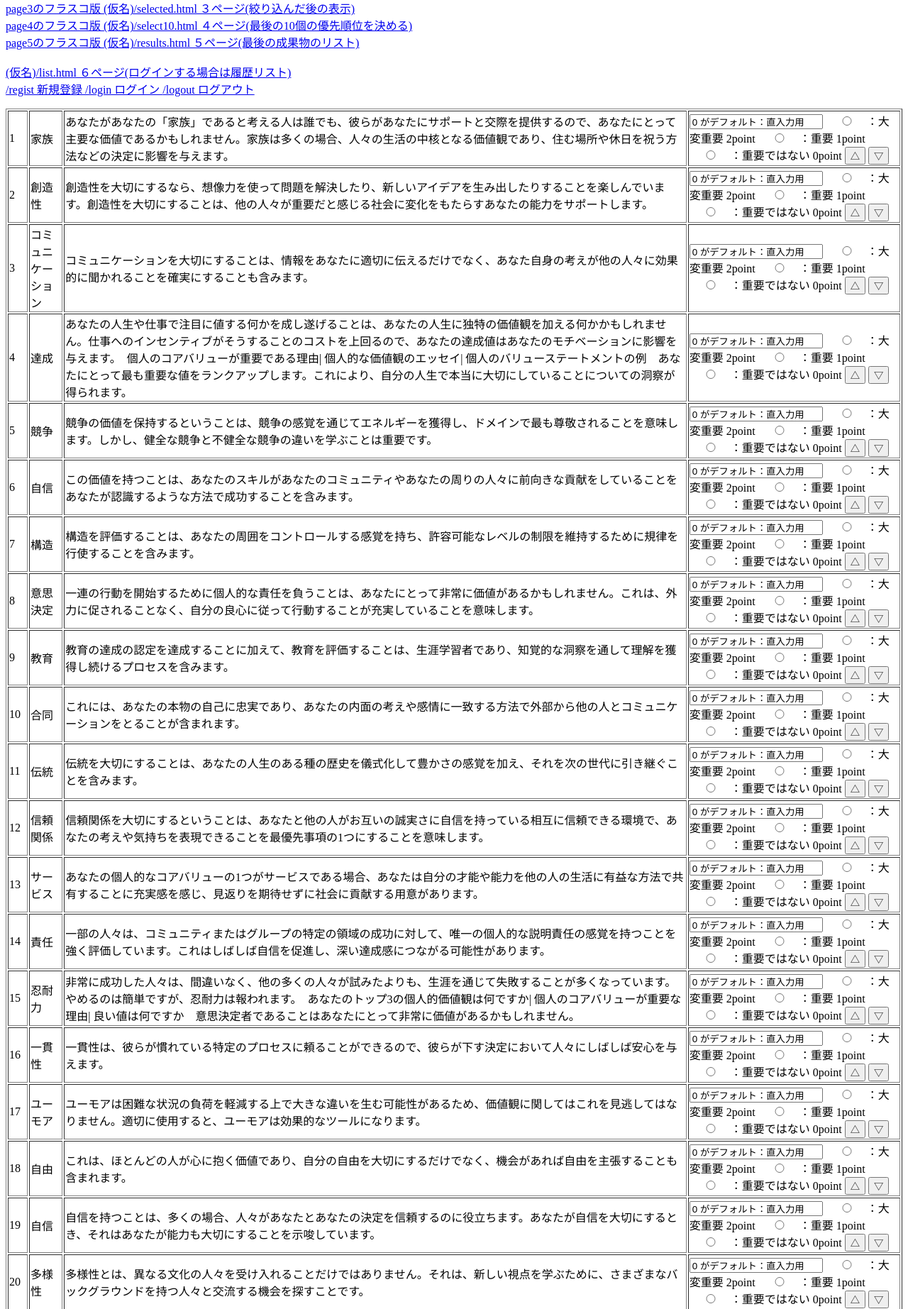
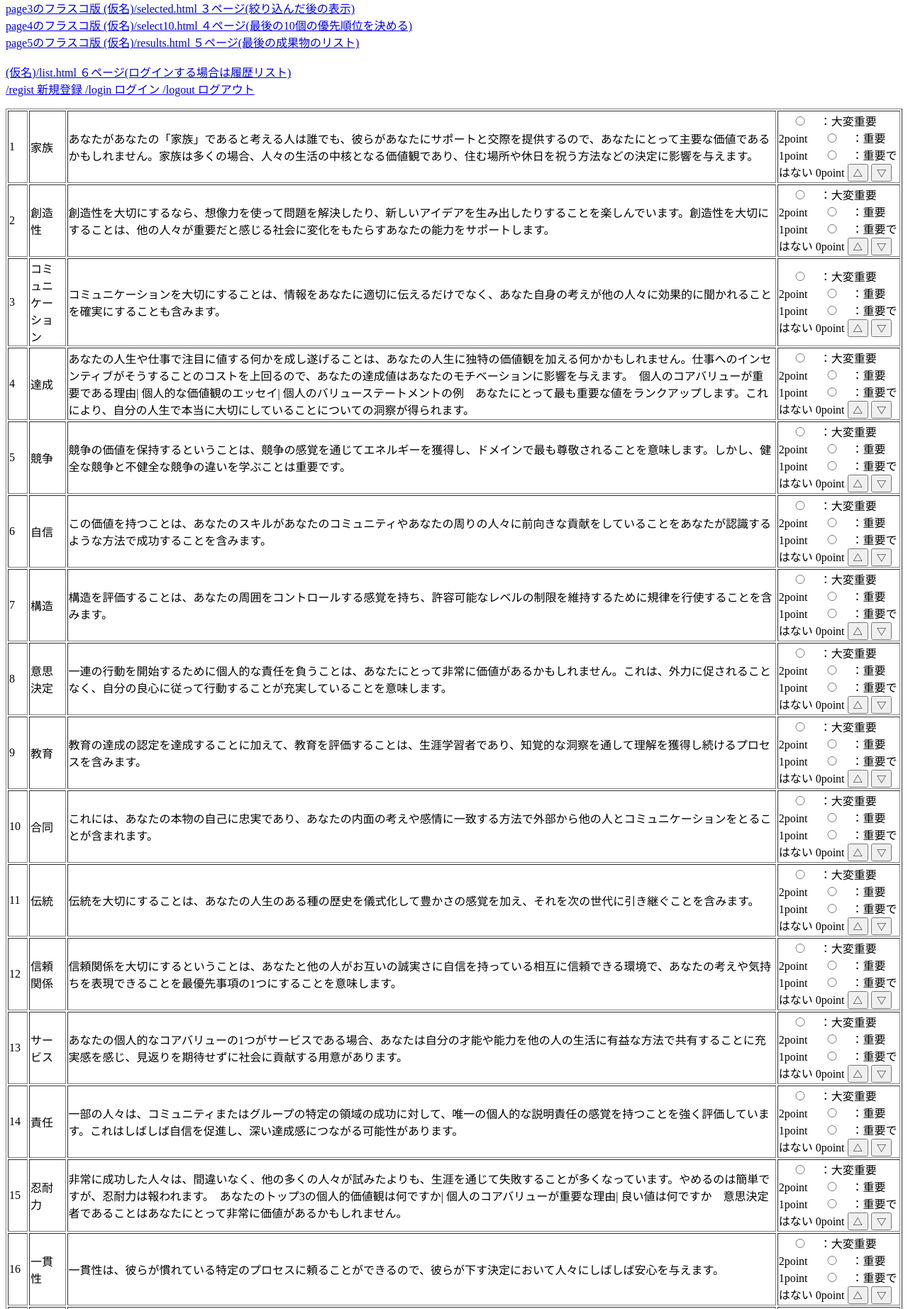
Before and after one commit to t-mitomi/myvalues, a Flask app: page /value_list in a window 1280 px wide; the page is wider, and only the part inside the window is pictured. Shown: the part 225-2070 px from the top of that part at 71% size. Run offline with Flask 2, Linux system fonts and the light colour scheme; a user stored in the database is signed in; data comes from the database, SQL or seed files in the repository; some libraries are stand-ins or nearby versions.

Commit message:
少し更新 テスト

```diff
--- a/templates/value_list.html
+++ b/templates/value_list.html
@@ -2,14 +2,15 @@
 {% extends "base.html" %}
 {% block content %}
 <!-- <h2>{{user_name}}さんのリスト</h2> -->
+<form action="/value_list" mathod="post" id="list100form">
     <table border="1">
         {% for item in value_list %}
-    <tr>
+        <tr class="value_container">
             <td>{{item['id']}}</td>
             <td>{{item['task']}}</td>
             <td>{{item['explanation']}}</td>
             <td>
-            <input type="text" style="width: 180px;" id="{{item['id']}}" value="0 がデフォルト：直入力用">
+                <!-- <input type="text" style="width: 180px;" id="{{item['id']}}" value="0 がデフォルト：直入力用"> -->
                 <label><input type="radio" style="width: 50px;" name="r{{item['id']}}" value="2">：大変重要 2point</label>
                 <label><input type="radio" style="width: 50px;" name="r{{item['id']}}" value="1">：重要 1point</label>
                 <label><input type="radio" style="width: 50px;" name="r{{item['id']}}" value="0">：重要ではない 0point</label>
@@ -19,5 +20,6 @@
         </tr>
         {% endfor %}
     </table>
+</form>
 <img src="../static/img/myvalues_keshi.png" alt="">
 {% endblock %}
```
Also changed, not shown: static/js/common.js (line endings or trailing spaces). Lines whose indentation alone changed are shown as unchanged.
